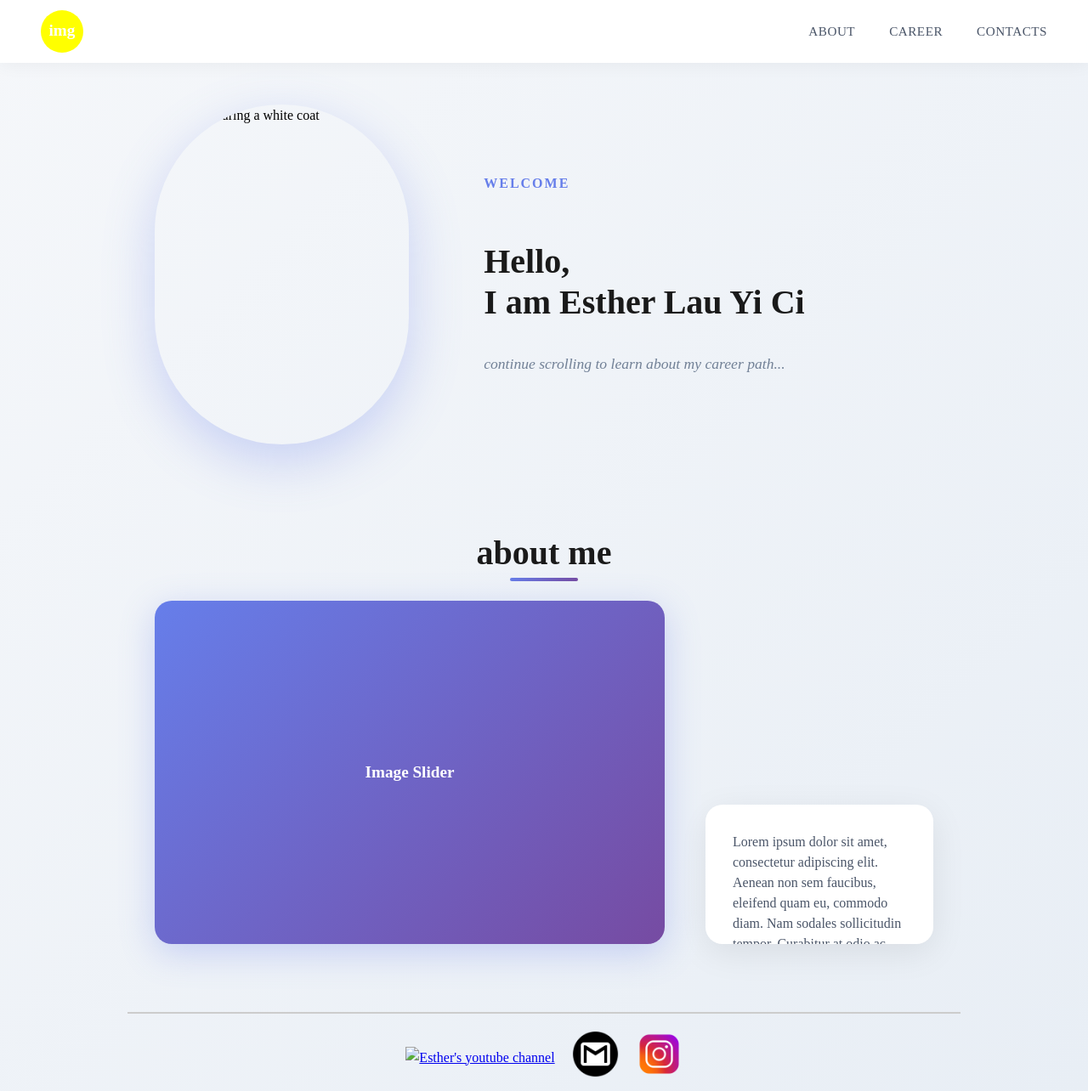
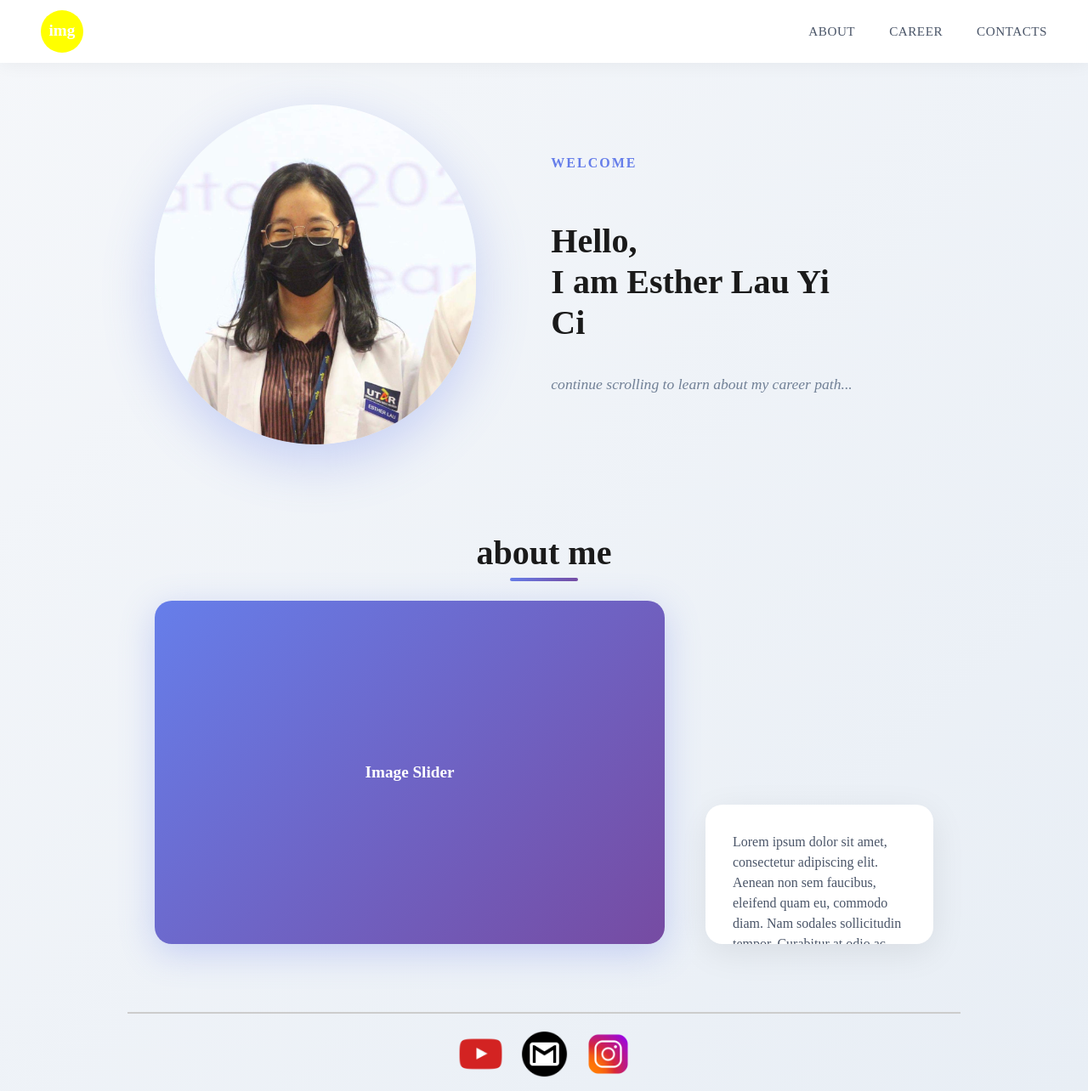
Before and after one commit to Stephen-LYX/EstherLau, a plain HTML site: page index.html in a window 1280 px wide. Shown: the whole page at 85% size. Drawn offline with Linux system fonts and the light colour scheme; the site is published under a folder, as on GitHub Pages, so addresses that start at the root find nothing.

Commit message:
Removed leading / in paths to images

```diff
--- a/index.html
+++ b/index.html
@@ -30,7 +30,7 @@
     <main>
         <!-- Introduction Section -->
         <div class="intro_container">
-            <img src="/assets/images/white_coat_pic.jpg" alt="Esther wearing a white coat" class="intro_avatar">
+            <img src="assets/images/white_coat_pic.jpg" alt="Esther wearing a white coat" class="intro_avatar">
 
             <div class="intro_desc">
                 <p>Welcome</p>
@@ -60,7 +60,7 @@
     <!-- Footer -->
     <footer>
         <a href="https://www.youtube.com/@es._.terification" target="_blank">
-            <img src="/assets/icons/youtube_icon.png" alt="Esther's youtube channel" class="youtube_icon">
+            <img src="assets/icons/youtube_icon.png" alt="Esther's youtube channel" class="youtube_icon">
         </a>
 
         <a href="mailto:estherlau2001@gmail.com" target="_blank">
```
